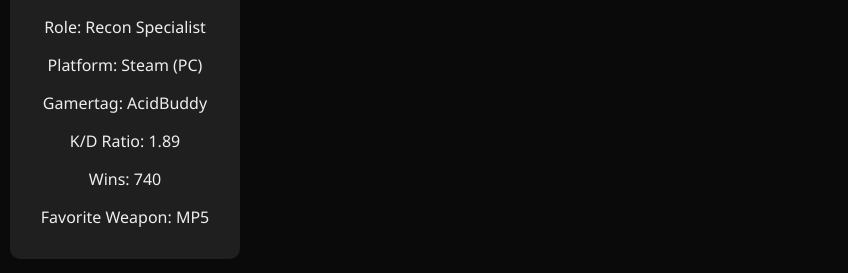
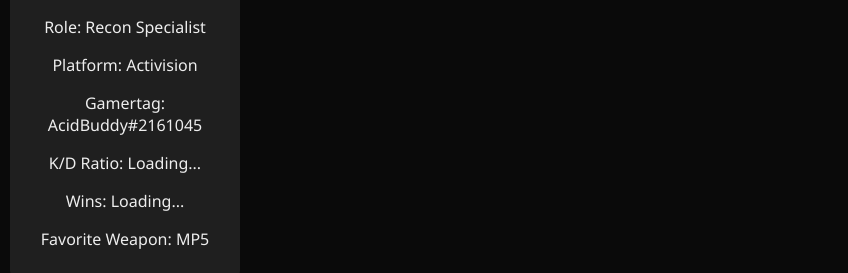
Before and after one commit to AcidBuddy/RSV, a plain HTML site: page index.html in a window 1280 px wide. Shown: the part 467-740 px from the top of the page, without its empty margins (0-848 px from the left). Drawn offline with Linux system fonts and the light colour scheme.

Commit message:
Update index.html

```diff
--- a/index.html
+++ b/index.html
@@ -25,14 +25,14 @@
       <h3>PlayerOne</h3>
       <p>Role: Sniper</p>
     </div>
-    <div class="member-card">
+   <div class="member-card">
   <img src="assets/acidbuddy.png" alt="AcidBuddy" />
   <h3>AcidBuddy</h3>
   <p>Role: Recon Specialist</p>
-  <p>Platform: Steam (PC)</p>
-  <p>Gamertag: AcidBuddy</p>
-  <p>K/D Ratio: 1.89</p>
-  <p>Wins: 740</p>
+  <p>Platform: Activision</p>
+  <p>Gamertag: AcidBuddy#2161045</p>
+  <p>K/D Ratio: Loading...</p>
+  <p>Wins: Loading...</p>
   <p>Favorite Weapon: MP5</p>
 </div>
     <!-- Add more member cards here -->
```
